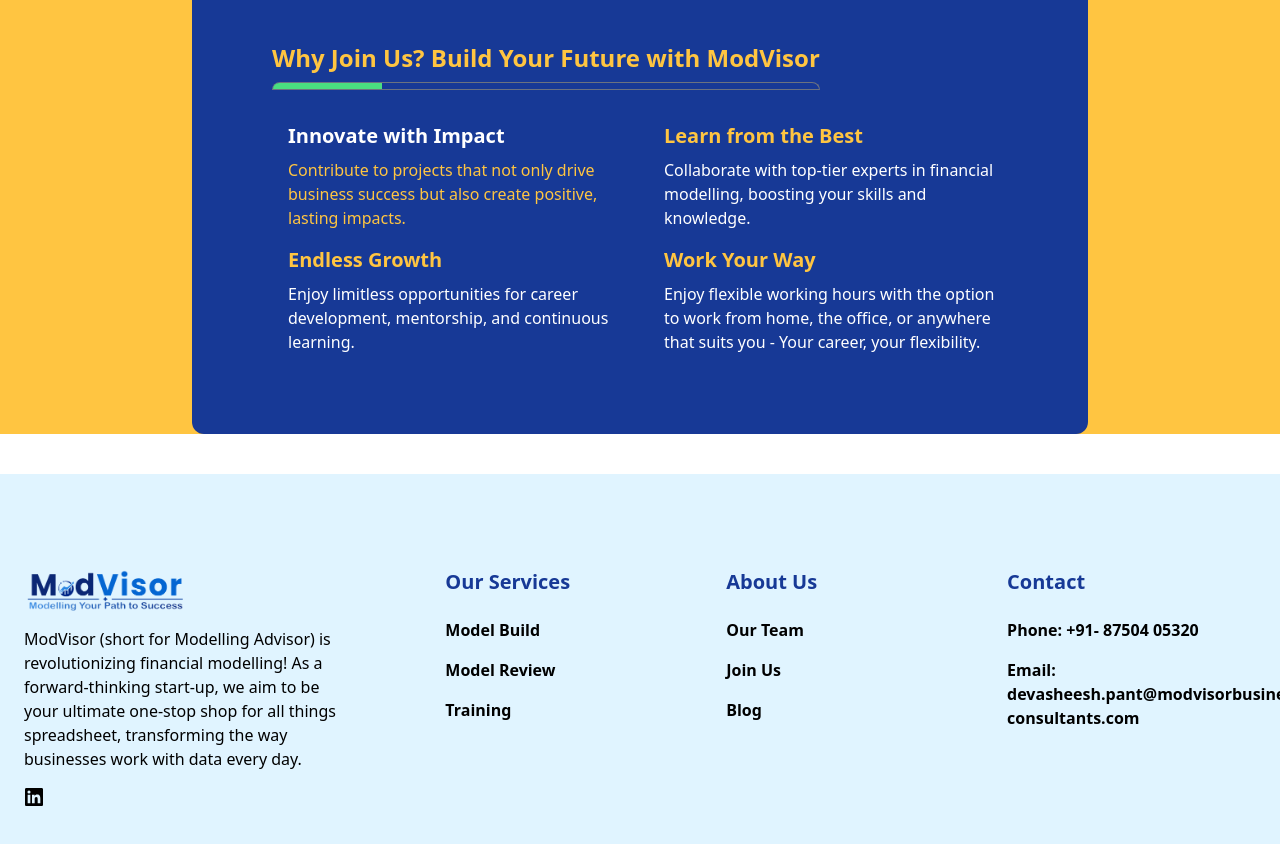
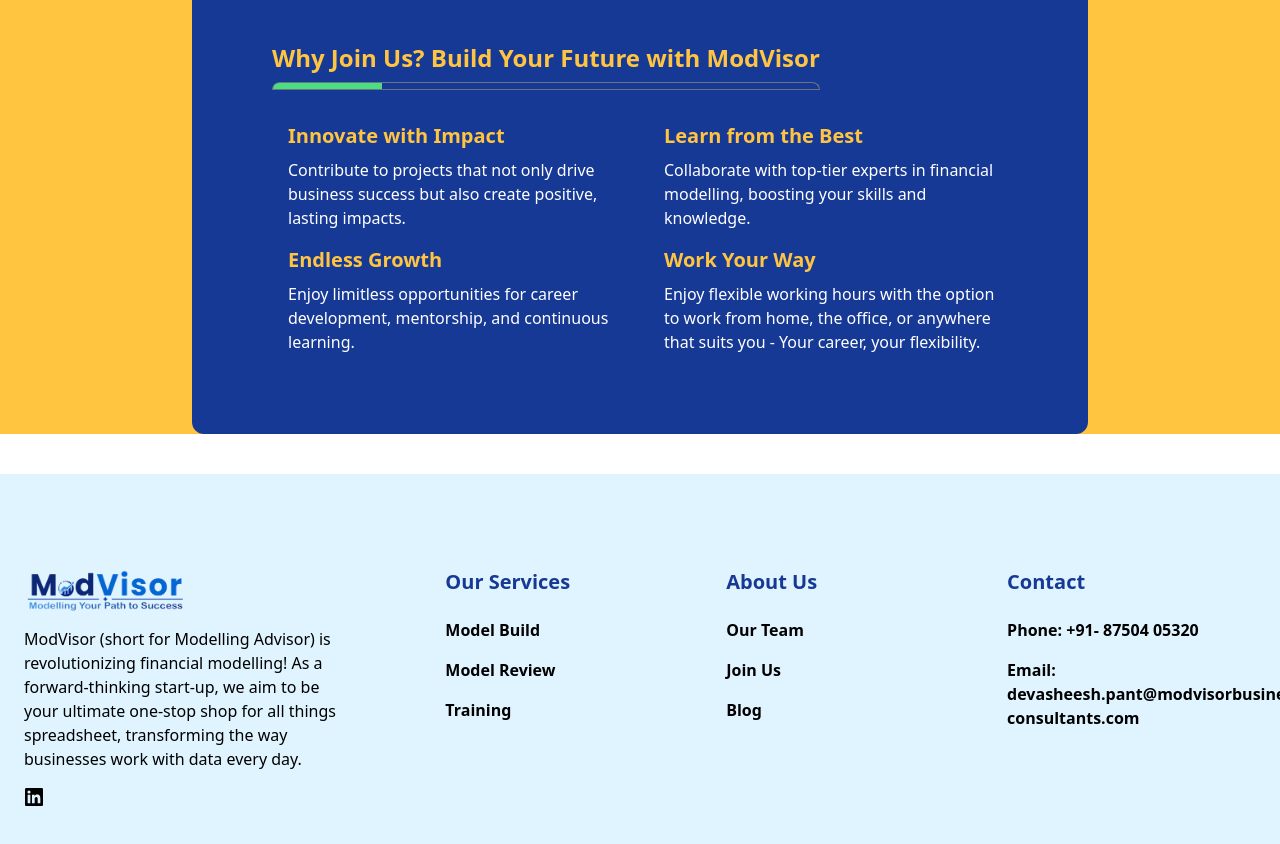
Before and after one commit to DigiAce/modvisorconsultants, a React (Vite) app: page /join in a window 1280 px wide. Shown: the part 1020-1864 px from the top of the page. Built offline with nearby package versions, Linux system fonts and the light colour scheme.

Commit message:
Update WhyJoinUs.jsx

```diff
--- a/src/components/carrer/WhyJoinUs.jsx
+++ b/src/components/carrer/WhyJoinUs.jsx
@@ -26,10 +26,10 @@
                   ></ion-icon>
                 </span>
                 <div className="flex flex-col gap-2">
-                  <h3 className="text-xl font-semibold text-white">
+                  <h3 className="text-xl font-semibold text-yell">
                     Innovate with Impact
                   </h3>
-                  <p className="text-yell">
+                  <p className="text-white">
                     Contribute to projects that not only drive business success
                     but also create positive, lasting impacts.
                   </p>
```
